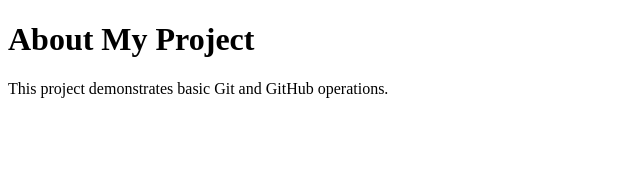
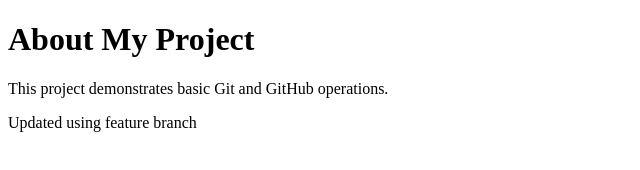
Before and after one commit to KartikeyMDixit/git-workflow, a plain HTML site: page about.html in a window 1280 px wide. Shown: the whole page, without its empty margins (0-640 px from the left). Drawn offline with Linux system fonts and the light colour scheme.

Commit message:
Add feature to about file

```diff
--- a/about.html
+++ b/about.html
@@ -8,5 +8,6 @@
 <body>
     <h1>About My Project</h1>
     <p>This project demonstrates basic Git and GitHub operations.</p>
+<p> Updated using feature branch </p>
 </body>
 </html>
```
